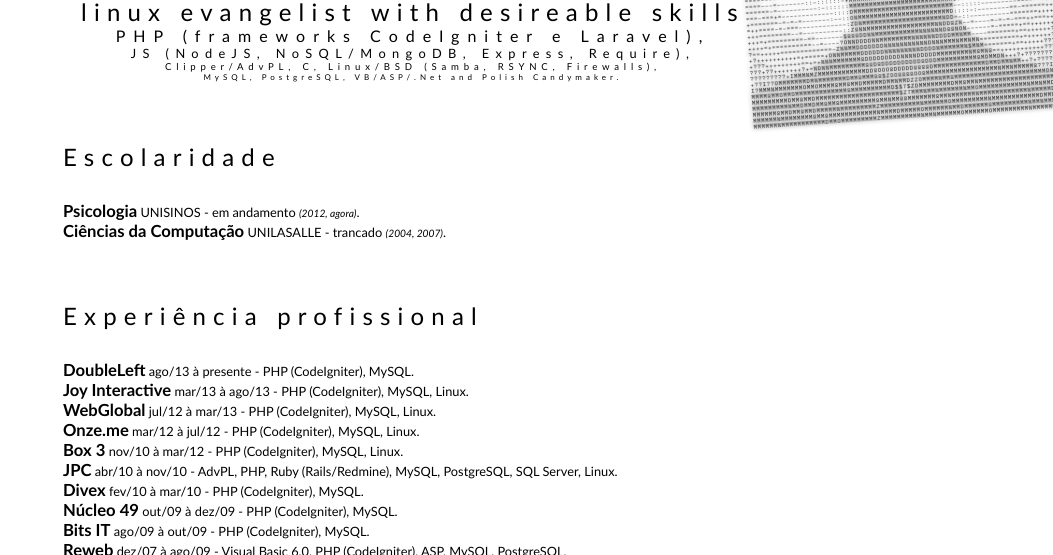
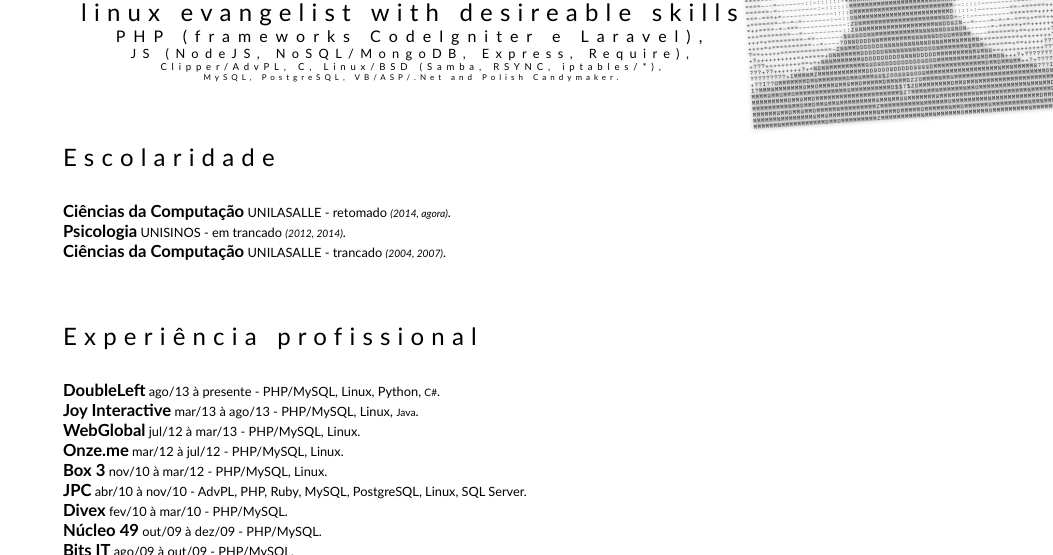
Before and after one commit to jmurowaniecki/jmurowaniecki.github.com, a plain HTML site: page index.html in a window 1280 px wide. Shown: the part 245-800 px from the top of the page, without its empty margins (227-1280 px from the left). Drawn offline with Linux system fonts and the light colour scheme.

Commit message:
xp jshint

```diff
--- a/index.html
+++ b/index.html
@@ -146,8 +146,31 @@
 			<span class="h3 centre">linux evangelist with desireable skills</span>
 			<span class="h4 centre">PHP (frameworks CodeIgniter e Laravel),</span>
 			<span class="h5 centre">JS (NodeJS, NoSQL/MongoDB, Express, Require),</span>
-			<span class="h6 centre">Clipper/AdvPL, C, Linux/BSD (Samba, RSYNC, Firewalls),</span>
-			<span class="h7 centre">MySQL, PostgreSQL, VB/ASP/.Net and Polish Candymaker.</span>
+			<span class="h6 centre">Clipper/AdvPL, C, Linux/BSD (Samba, RSYNC, iptables/*),</span>
+			<span class="h7 centre">MySQL, PostgreSQL, <s>VB/ASP/.Net</s> and Polish Candymaker.</span>
+			<span class="h3 margin-60-top">Escolaridade</span>
+			<div class="margin-30-top resumee">
+				<p><b>Ciências da Computação</b> UNILASALLE - retomado <i>(2014, agora)</i>.</p>
+				<p><b>Psicologia</b> UNISINOS - em trancado <i>(2012, 2014)</i>.</p>
+				<p><b>Ciências da Computação</b> UNILASALLE - trancado <i>(2004, 2007)</i>.</p>
+			</div>
+			<span class="h3 margin-60-top">Experiência profissional</span>
+			<div class="margin-30-top resumee">
+				<p><b>DoubleLeft</b> ago/13 à presente - PHP/MySQL, Linux, Python, <s>C#</s>.</p>
+				<p><b>Joy Interactive</b> mar/13 à ago/13 - PHP/MySQL, Linux, <s>Java</s>.</p>
+				<p><b>WebGlobal</b> jul/12 à mar/13 - PHP/MySQL, Linux.</p>
+				<p><b>Onze.me</b> mar/12 à jul/12 - PHP/MySQL, Linux.</p>
+				<p><b>Box 3</b> nov/10 à mar/12 - PHP/MySQL, Linux.</p>
+				<p><b>JPC</b> abr/10 à nov/10 - AdvPL, PHP, Ruby, MySQL, PostgreSQL, Linux, SQL Server.</p>
+				<p><b>Divex</b> fev/10 à mar/10 - PHP/MySQL.</p>
+				<p><b>Núcleo 49</b> out/09 à dez/09 - PHP/MySQL.</p>
+				<p><b>Bits IT</b> ago/09 à out/09 - PHP/MySQL.</p>
+				<p><b>Reweb</b> dez/07 à ago/09 - Visual Basic 6.0, PHP, ASP, MySQL, PostgreSQL.</p>
+				<p><b>UNILASALLE IGTec</b> set/05 à ago/06 - Linux, PHP/MySQL, PostgreSQL.</p>
+				<p><b>UNILASALLE / Helpdesk</b> mar/05 à set/05 - <s>Suporte Windows e</s> Linux</p>
+				<p><b>3º Batalhão de Suprimentos</b> jul/03 à fev/05 - Soldado Auxiliar QR, Classe I / QM 1174.</p>
+				<p><b>Digital TI</b> set/00 à nov/00 - <s>Visual Basic 6.0, Access</s>.</p>
+			</div>
 			<div id="image" class="ascii">
 				<pre id="picture">
 	===~=~~~~~~~~~~~~~~~~~~~~~~~~~~~~~~~~~~~~~=~~~~~~=~~============++++?+?????????O
@@ -203,43 +226,18 @@
 	MMMMMMNMMMMMMMMMMMDMMOMMMMMMMMMZMMMMMMMMMMNMMNMMMMMMOMMMMMMOMMMMMMMMMNMMMMMMMMMM
 				</pre>
 			</div>
-			<span class="h3 margin-60-top">Escolaridade</span>
-			<div class="margin-30-top resumee">
-				<p><b>Psicologia</b> UNISINOS - em andamento <i>(2012, agora)</i>.</p>
-				<p><b>Ciências da Computação</b> UNILASALLE - trancado <i>(2004, 2007)</i>.</p>
-			</div>
-			<span class="h3 margin-60-top">Experiência profissional</span>
-			<div class="margin-30-top resumee">
-				<p><b>DoubleLeft</b> ago/13 à presente - PHP (CodeIgniter), MySQL.</p>
-				<p><b>Joy Interactive</b> mar/13 à ago/13 - PHP (CodeIgniter), MySQL, Linux.</p>
-				<p><b>WebGlobal</b> jul/12 à mar/13 - PHP (CodeIgniter), MySQL, Linux.</p>
-				<p><b>Onze.me</b> mar/12 à jul/12 - PHP (CodeIgniter), MySQL, Linux.</p>
-				<p><b>Box 3</b> nov/10 à mar/12 - PHP (CodeIgniter), MySQL, Linux.</p>
-				<p><b>JPC</b> abr/10 à nov/10 - AdvPL, PHP, Ruby (Rails/Redmine), MySQL, PostgreSQL, SQL Server, Linux.</p>
-				<p><b>Divex</b> fev/10 à mar/10 - PHP (CodeIgniter), MySQL.</p>
-				<p><b>Núcleo 49</b> out/09 à dez/09 - PHP (CodeIgniter), MySQL.</p>
-				<p><b>Bits IT</b> ago/09 à out/09 - PHP (CodeIgniter), MySQL.</p>
-				<p><b>Reweb</b> dez/07 à ago/09 - Visual Basic 6.0, PHP (CodeIgniter), ASP, MySQL, PostgreSQL.</p>
-				<p><b>UNILASALLE IGTec</b> set/05 à ago/06 - Linux, PHP, MySQL, PostgreSQL.</p>
-				<p><b>UNILASALLE / Helpdesk</b> mar/05 à set/05 - Suporte Windows, Linux</p>
-				<p><b>3º Batalhão de Suprimentos</b> jul/03 à fev/05 - Soldado Auxiliar QR, Classe I / QM 1174.</p>
-				<p><b>Digital TI</b> set/00 à nov/00 - Visual Basic 6.0, Access.</p>
-			</div>
 		</div>
 
 		<script type="text/javascript">
 		(function () {
-			var $$ = function (el) {
+			var interval, a, b, $$ = function (el) {
 					switch (el.charAt(0)) {
 						case '.':
 							return document.getElementsByClassName(el.substr(1));
-						break;
 						case '#':
 							return document.getElementById(el.substr(1));
-						break;
 						default:
 							return document.getElementsByTagName(el);
-						break;
 					}
 				},
 				n = 65;
@@ -247,8 +245,6 @@
 					$$('#picture').innerText = $$('#picture').innerText.replace(new RegExp(a = String.fromCharCode(n), 'g'), b = String.fromCharCode(n = n > 65 + 23 ? 65 : n + 3));
 			}, 5000);
 		})();
-		</script>
-		<script type="text/javascript">
 
 		var _gaq = _gaq || [];
 			_gaq.push(['_setAccount', 'UA-37505908-1']);
```
